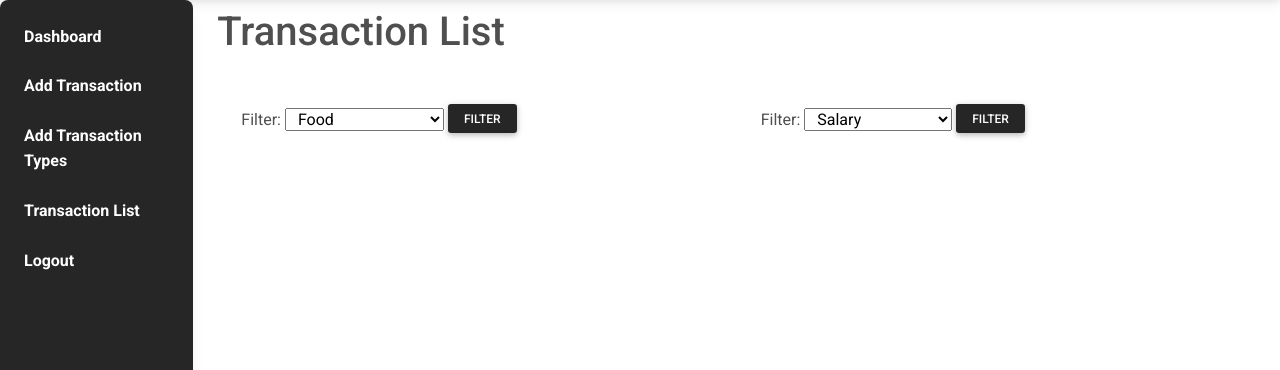
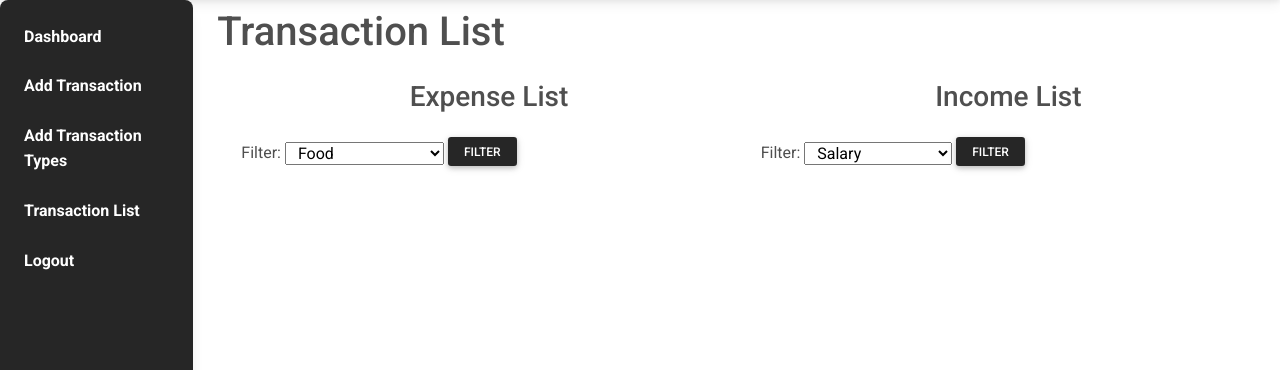
Before and after one commit to prabodh44/MoneyLover, a Django app: page /transactions in a window 1280 px wide. Shown: the part 59-429 px from the top of the page. Run offline with Django 3.2, Linux system fonts and the light colour scheme; data comes from the database, SQL or seed files in the repository; both versions use the stored data as it was after the commit; some libraries are stand-ins or nearby versions.

Commit message:
Prabodh: fixed UI in index and transaction list page

```diff
--- a/money/templates/money/index.html
+++ b/money/templates/money/index.html
@@ -29,6 +29,7 @@
                     <span class="fas fa-money-bill-wave fa-2x"></span>
                     <span class="ml-4"> Income  </span>
                 </div>
+                <a href="{% url 'transactions' %}" class="stretched-link"></a>
             </div>
 
         </div>
--- a/money/templates/money/transactionList.html
+++ b/money/templates/money/transactionList.html
@@ -3,12 +3,15 @@
 {% block content %}
 
 
-<h1 class="mb-5">Transaction List </h1>
+<h1 class="mb-4">Transaction List </h1>
 
 <div class="container">
     <div class="row">
         <div class="col-md-6">
             {% comment %} EXPENSES TABLE {% endcomment %}
+
+            <h3 class="mb-4 text-center">Expense List</h3>
+
              <form action="{% url 'transactions' %}" method="POST">
     {% csrf_token %}
     Filter:  <select class="custom-select px-2" name="sortBytransactionTypes">
@@ -53,6 +56,9 @@
 {% endif %}
         </div>
         <div class="col-md-6">
+
+        <h3 class="mb-4 text-center">Income List</h3>
+
              <form action="{% url 'transactions' %}" method="POST">
     {% csrf_token %}
     Filter:  <select class="custom-select px-2" name="sortBytransactionTypes">
@@ -66,8 +72,8 @@
     </select>
     <button type="submit" class="btn btn-sm btn-dark">Filter</button>
    </form>
-{% if expenseQuery %}
 
+{% if incomeQuery %}
     <div class="table-responsive">
         <table class="table table-hover text-success">
             <th>#</th>
```
Also changed, not shown: db.sqlite3.
